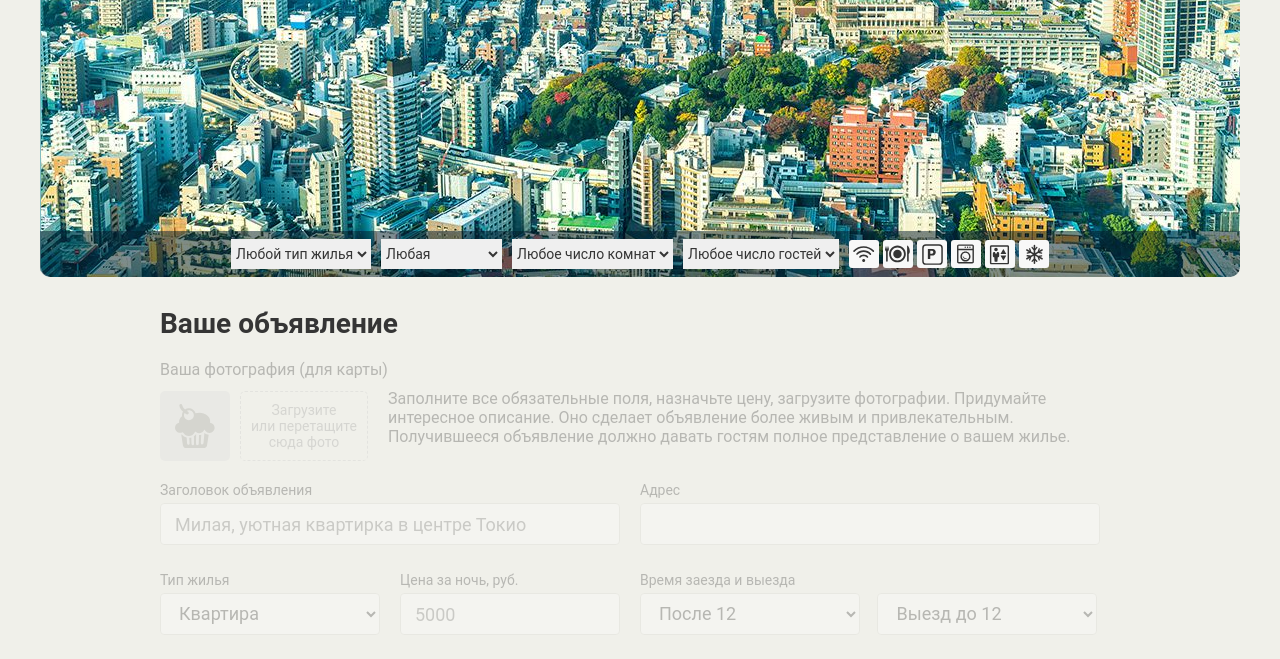
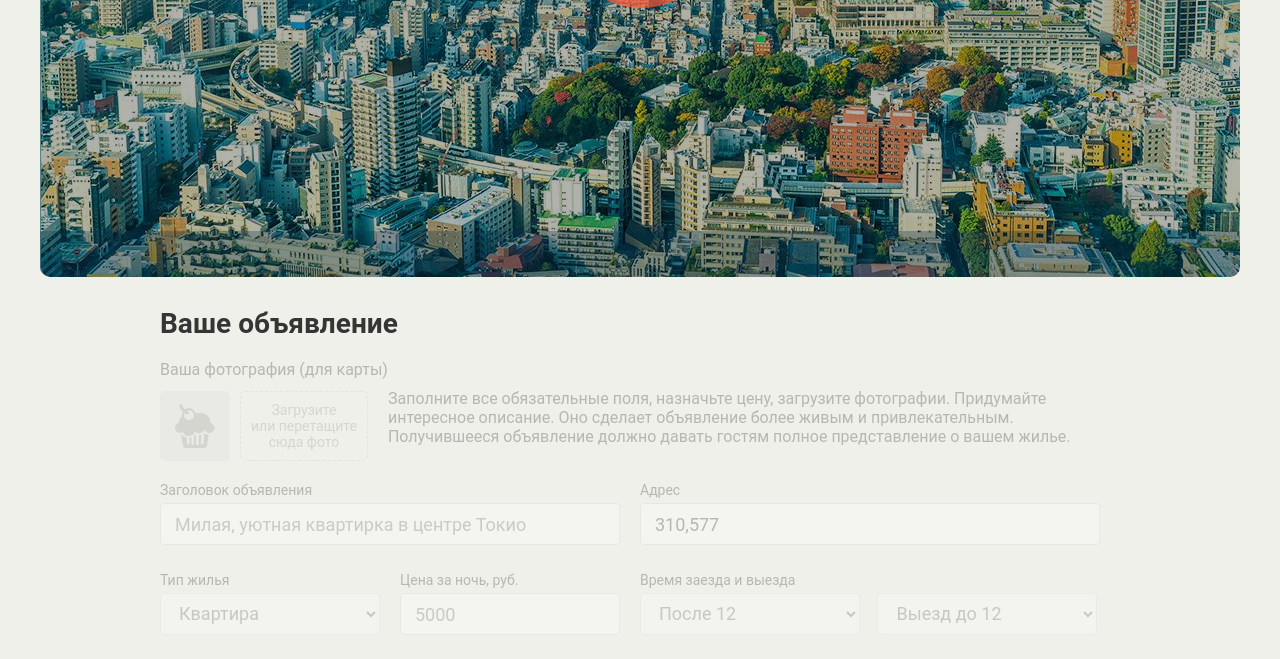
Before and after one commit to EdMSL/keksobooking, a website: page index.html in a window 1280 px wide. Shown: the part 473-1132 px from the top of the page. Drawn offline with Linux system fonts and the light colour scheme; files whose address does not match are found by name.

Commit message:
Выполняется настройка событий на странице

```diff
--- a/index.html
+++ b/index.html
@@ -16,7 +16,7 @@
     </div>
 
     <!-- Карта объявлений -->
-    <section class="map">
+    <section class="map map--faded">
 
       <!-- Метки объявлений -->
       <div class="map__pins">
--- a/js/map.js
+++ b/js/map.js
@@ -27,6 +27,18 @@ var checkins = ['12:00', '13:00', '14:00'];
 var checkouts = ['12:00', '13:00', '14:00'];
 var apartmentFeatures = ['wifi', 'dishwasher', 'parking', 'washer', 'elevator', 'conditioner'];
 var apartmentPhotos = ['http://o0.github.io/assets/images/tokyo/hotel1.jpg', 'http://o0.github.io/assets/images/tokyo/hotel2.jpg', 'http://o0.github.io/assets/images/tokyo/hotel3.jpg'];
+
+
+
+var mapPinMain = mapBlock.querySelector('.map__pin--main');
+
+var MAP_PIN_MAIN_WIDTH = mapPinMain.clientWidth;
+var MAP_PIN_MAIN_HEIGHT = mapPinMain.clientHeight;
+
+var notice = document.querySelector('.notice');
+var noticeForm = notice.querySelector('.ad-form');
+var noticeFieldsets = notice.querySelectorAll('.ad-form__element');
+var addressInput = notice.querySelector('#address');
 
 function getRandomNumber(min, max) {
   return Math.floor(Math.random() * (max - min + 1)) + min;
@@ -191,5 +203,47 @@ function renderAnnouncement(card) {
 }
 
 var announcementCards = generateCards(totalCards);
-renderMapPins(announcementCards);
-renderAnnouncement(announcementCards[0]);
+// renderMapPins(announcementCards);
+// renderAnnouncement(announcementCards[0]);
+
+
+
+function activateMap() {
+  mapBlock.classList.remove('map--faded');
+  noticeForm.classList.remove('ad-form--disabled');
+  enableFormInputs();
+}
+
+function disableFormInputs() {
+  for (var i = 0; i < noticeFieldsets.length; i++) {
+    noticeFieldsets[i].setAttribute('disabled', true);
+  }
+}
+
+function enableFormInputs() {
+  for (var i = 0; i < noticeFieldsets.length; i++) {
+    noticeFieldsets[i].removeAttribute('disabled');
+  }
+}
+
+function getCoords(element) {
+  var box = element.getBoundingClientRect();
+
+  return {
+    top: Math.round(box.top + pageYOffset),
+    left: Math.round(box.left + pageXOffset)
+  };
+}
+
+function setAdress() {
+  var adresInputCoords = getCoords(mapPinMain);
+  addressInput.value = (adresInputCoords.top - MAP_PIN_MAIN_HEIGHT) + ',' + (adresInputCoords.left - Math.round(MAP_PIN_MAIN_WIDTH / 2));
+}
+
+mapPinMain.addEventListener('mouseup', function () {
+  activateMap();
+});
+
+disableFormInputs();
+
+setAdress();
```
Also changed, not shown: 1 other file.
